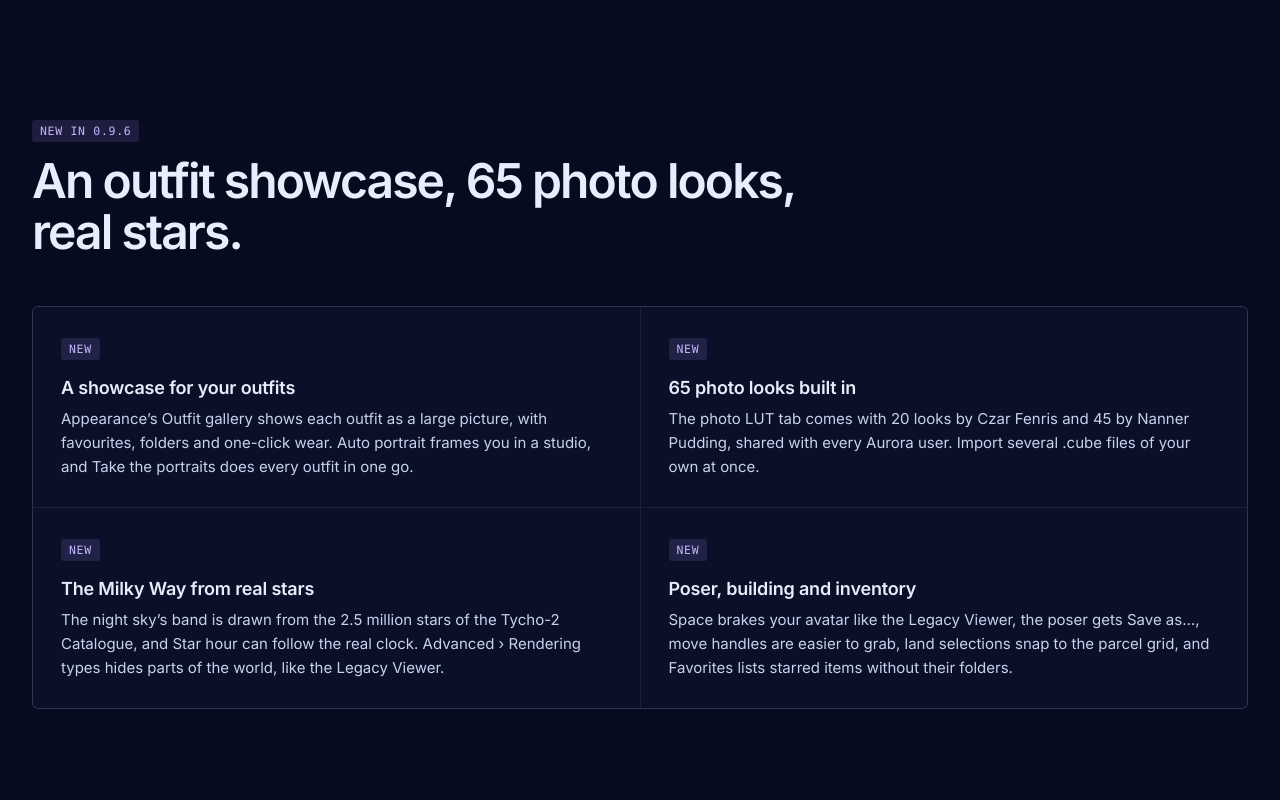
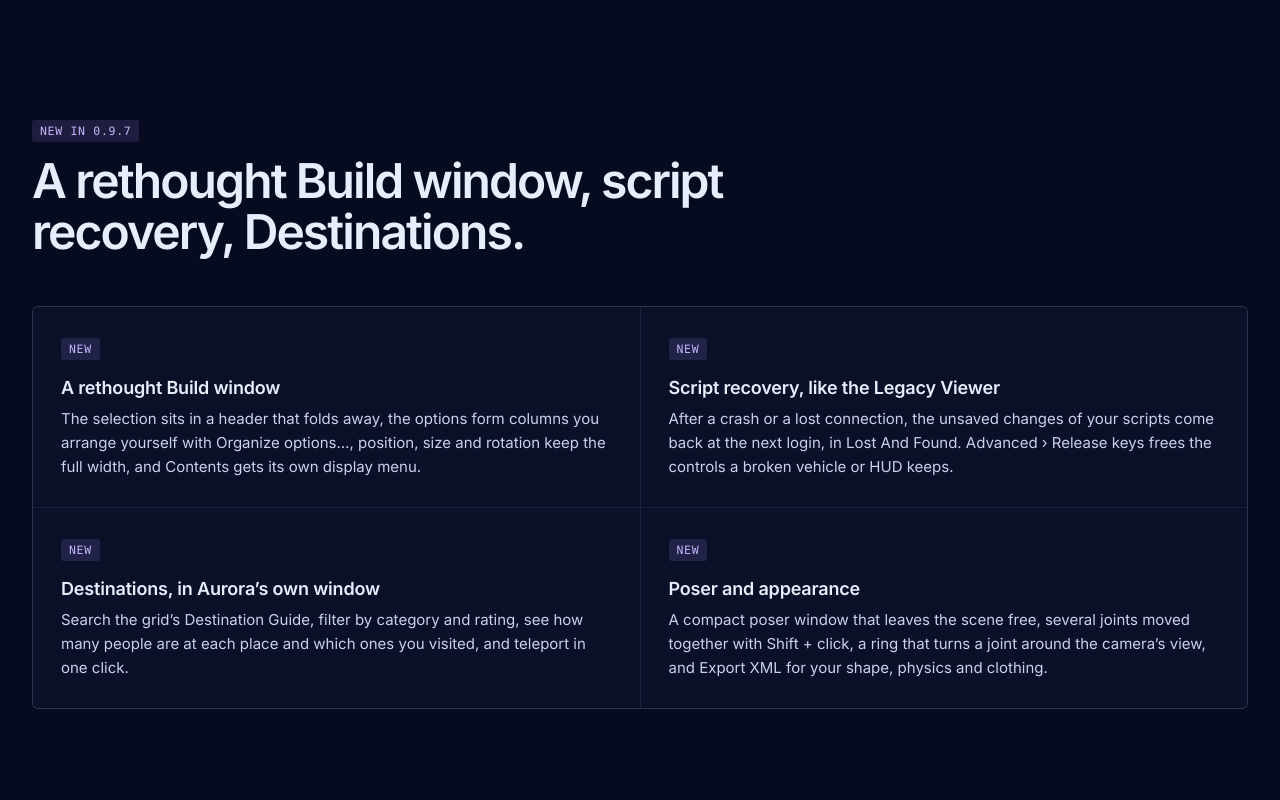
Before and after one commit to Aurora-Viewer/Aurora-Viewer-Website, a plain HTML site: page index.html in a window 1280 px wide. Shown: the part 920-1720 px from the top of the page. Drawn offline with Linux system fonts and the light colour scheme; no server answers.

Commit message:
Show the 0.9.7 highlights, version and news

```diff
--- a/assets/js/site.js
+++ b/assets/js/site.js
@@ -314,17 +314,17 @@
     'road.eyebrow': 'Feuille de route',
     'road.title': 'En chemin.',
     soon: 'Bientôt',
-    'new.chip': 'Nouveau dans la 0.9.6',
-    'new.title': 'Une vitrine pour vos tenues, 65 looks photo, de vraies étoiles.',
+    'new.chip': 'Nouveau dans la 0.9.7',
+    'new.title': 'La fenêtre Construction revue, la récupération de scripts, Destinations.',
     'new.badge': 'Nouveau',
-    'new.outfits.title': 'Une vitrine pour vos tenues',
-    'new.outfits.text': 'La Galerie des tenues d’Apparence montre chaque tenue en grande photo, avec les favoris, les dossiers et le port en un clic. Portrait auto vous cadre en studio, et Faire les portraits s’occupe de toutes vos tenues d’un coup.',
-    'new.luts.title': '65 looks photo intégrés',
-    'new.luts.text': 'L’onglet LUT du mode photo propose 20 looks de Czar Fenris et 45 de Nanner Pudding, partagés avec tous les utilisateurs d’Aurora. Importez plusieurs fichiers .cube à la fois.',
-    'new.sky.title': 'La Voie lactée des vraies étoiles',
-    'new.sky.text': 'La bande du ciel nocturne est faite des 2,5 millions d’étoiles du catalogue Tycho-2, et l’Heure des étoiles peut suivre la vraie horloge. Avancé › Types de rendu masque des parties du monde, comme dans le Legacy Viewer.',
-    'new.poser.title': 'Poser, construction et inventaire',
-    'new.poser.text': 'Espace freine votre avatar comme dans le Legacy Viewer, le poser gagne Enregistrer sous…, les poignées de déplacement se saisissent mieux, les sélections de terrain s’alignent sur la grille des parcelles, et Favoris liste les éléments étoilés sans leurs dossiers.',
+    'new.build.title': 'La fenêtre Construction revue',
+    'new.build.text': 'La sélection tient dans un en-tête repliable, les options forment des colonnes que vous rangez vous-même avec Organiser les options…, position, taille et rotation gardent toute la largeur, et Contenu a son propre menu d’affichage.',
+    'new.scripts.title': 'La récupération de scripts, comme dans le Legacy Viewer',
+    'new.scripts.text': 'Après un plantage ou une connexion perdue, les modifications non enregistrées de vos scripts reviennent à la connexion suivante, dans Objets perdus et trouvés. Avancé › Libérer les touches rend les contrôles qu’un véhicule ou un HUD cassé retient.',
+    'new.destinations.title': 'Destinations, dans la fenêtre d’Aurora',
+    'new.destinations.text': 'Cherchez dans le Guide des destinations de la grille, filtrez par catégorie et par note, voyez combien de personnes sont à chaque lieu et lesquels vous avez visités, et téléportez-vous en un clic.',
+    'new.poser.title': 'Poser et apparence',
+    'new.poser.text': 'Une fenêtre de poser compacte qui laisse la scène libre, plusieurs articulations bougées ensemble avec Maj + clic, un anneau qui tourne une articulation autour de l’axe de la caméra, et Exporter XML pour votre silhouette, votre physique et vos vêtements.',
     'road.water.title': 'Une eau plus vivante, finalisée',
     'road.water.text': 'Vagues, écume, caustiques et sillages sortis de leur stade expérimental.',
     'road.updates.title': 'Mises à jour en un clic sur Mac et Linux',
--- a/index.html
+++ b/index.html
@@ -73,8 +73,8 @@
   <div class="wrap hero-in">
     <div class="hero-copy">
       <p class="hero-tag">
-        <span class="vtag"><span data-i18n="pill.before">Version</span> <span data-version>0.9.6</span> <span data-i18n="pill.after">is out</span></span>
-        <span data-release-date data-date="2026-11-11T00:07:58Z">November 11, 2026</span>
+        <span class="vtag"><span data-i18n="pill.before">Version</span> <span data-version>0.9.7</span> <span data-i18n="pill.after">is out</span></span>
+        <span data-release-date data-date="DATE_PLACEHOLDER">November 12, 2026</span>
         <a href="https://github.com/Aurora-Viewer/Aurora-Viewer/releases/latest" data-release-link><span data-i18n="pill.notes">Release notes</span> →</a>
       </p>
       <h1 class="display h1" data-i18n="hero.title">Second Life,<br>beautifully fast.</h1>
@@ -102,13 +102,13 @@
 
 <section id="new" class="sec">
   <div class="wrap">
-    <p class="eyebrow"><span class="chip violet" data-i18n="new.chip">New in 0.9.6</span></p>
-    <h2 class="display h2" data-i18n="new.title">An outfit showcase, 65 photo looks, real stars.</h2>
+    <p class="eyebrow"><span class="chip violet" data-i18n="new.chip">New in 0.9.7</span></p>
+    <h2 class="display h2" data-i18n="new.title">A rethought Build window, script recovery, Destinations.</h2>
     <div class="feat">
-      <div class="card scard"><span class="chip violet" data-i18n="new.badge">New</span><h3 data-i18n="new.outfits.title">A showcase for your outfits</h3><p data-i18n="new.outfits.text">Appearance’s Outfit gallery shows each outfit as a large picture, with favourites, folders and one-click wear. Auto portrait frames you in a studio, and Take the portraits does every outfit in one go.</p></div>
-      <div class="card scard"><span class="chip violet" data-i18n="new.badge">New</span><h3 data-i18n="new.luts.title">65 photo looks built in</h3><p data-i18n="new.luts.text">The photo LUT tab comes with 20 looks by Czar Fenris and 45 by Nanner Pudding, shared with every Aurora user. Import several .cube files of your own at once.</p></div>
-      <div class="card scard"><span class="chip violet" data-i18n="new.badge">New</span><h3 data-i18n="new.sky.title">The Milky Way from real stars</h3><p data-i18n="new.sky.text">The night sky’s band is drawn from the 2.5 million stars of the Tycho-2 Catalogue, and Star hour can follow the real clock. Advanced › Rendering types hides parts of the world, like the Legacy Viewer.</p></div>
-      <div class="card scard"><span class="chip violet" data-i18n="new.badge">New</span><h3 data-i18n="new.poser.title">Poser, building and inventory</h3><p data-i18n="new.poser.text">Space brakes your avatar like the Legacy Viewer, the poser gets Save as…, move handles are easier to grab, land selections snap to the parcel grid, and Favorites lists starred items without their folders.</p></div>
+      <div class="card scard"><span class="chip violet" data-i18n="new.badge">New</span><h3 data-i18n="new.build.title">A rethought Build window</h3><p data-i18n="new.build.text">The selection sits in a header that folds away, the options form columns you arrange yourself with Organize options…, position, size and rotation keep the full width, and Contents gets its own display menu.</p></div>
+      <div class="card scard"><span class="chip violet" data-i18n="new.badge">New</span><h3 data-i18n="new.scripts.title">Script recovery, like the Legacy Viewer</h3><p data-i18n="new.scripts.text">After a crash or a lost connection, the unsaved changes of your scripts come back at the next login, in Lost And Found. Advanced › Release keys frees the controls a broken vehicle or HUD keeps.</p></div>
+      <div class="card scard"><span class="chip violet" data-i18n="new.badge">New</span><h3 data-i18n="new.destinations.title">Destinations, in Aurora’s own window</h3><p data-i18n="new.destinations.text">Search the grid’s Destination Guide, filter by category and rating, see how many people are at each place and which ones you visited, and teleport in one click.</p></div>
+      <div class="card scard"><span class="chip violet" data-i18n="new.badge">New</span><h3 data-i18n="new.poser.title">Poser and appearance</h3><p data-i18n="new.poser.text">A compact poser window that leaves the scene free, several joints moved together with Shift + click, a ring that turns a joint around the camera’s view, and Export XML for your shape, physics and clothing.</p></div>
     </div>
   </div>
 </section>
@@ -503,9 +503,9 @@
       <a class="btn btn-line" href="https://github.com/Aurora-Viewer/Aurora-Viewer/releases" data-i18n="news.all">All release notes</a>
     </div>
     <div class="news" data-news>
-      <a class="nrow" href="https://github.com/Aurora-Viewer/Aurora-Viewer/releases/tag/v0.9.6"><time datetime="2026-11-11">November 11, 2026</time><div class="nbody"><h3>Aurora 0.9.6: outfit showcase, auto portraits and 65 photo looks</h3><p>Appearance's Outfit gallery becomes a showcase: large pictures of your outfits, a rail for favourites, outfits without a picture and folders, and wear in one click (the small tiles stay in Preferences › Aurora). Auto portrait frames you in a studio for the outfit's free picture, Take the portraits does every outfit in one go, and an optional HD picture costs the grid's upload price. The photo LUT tab now holds 20 looks by Czar Fenris and 45 by Nanner Pudding, thank you both! Your cache and settings are kept.</p></div><span class="more" aria-hidden="true">→</span></a>
-      <article class="nrow"><time datetime="2026-11-11">November 11, 2026</time><div class="nbody"><h3>The Milky Way from real stars, and Rendering types</h3><p>The Milky Way is now drawn from the 2.5 million stars of the Tycho-2 Catalogue, with its star clouds and dark lanes, and Star hour can show the sky by the real clock. Advanced › Rendering types hides terrain, water, objects, avatars or particles to see behind them, like the Legacy Viewer. A Mac starts at the display's logical resolution with Mid-High quality, AMD RX 9000 cards keep their contact shadows, and HUD media answer first in busy regions.</p></div></article>
-      <article class="nrow"><time datetime="2026-11-11">November 11, 2026</time><div class="nbody"><h3>Poser, building, inventory and fixes</h3><p>Hold Space to brake your avatar, like the Legacy Viewer. The poser gets Save as… and shows where a pose went. Move handles are easier to grab, land selections snap to the parcel grid, and glTF materials keep 2K maps. Favorites lists starred items without their folders, and the delete confirmation can be turned off. Region / Estate asks before a change that can send people home. Thanks to anne-skydancer, circuskid, emmelinedevere, Gaalrauch, KanikaBreed, LisaScheers, Marakiinfinity, Memekiller, Nowalski and Odessa-Draekavik.</p></div></article>
+      <a class="nrow" href="https://github.com/Aurora-Viewer/Aurora-Viewer/releases/tag/v0.9.7"><time datetime="2026-11-12">November 12, 2026</time><div class="nbody"><h3>Aurora 0.9.7: a rethought Build window, script recovery and Destinations</h3><p>The Build window is reorganised: the selection sits in a header that folds away, the options form columns above the tabs that you arrange as you like with Organize options…, position, size and rotation keep the full width, and Contents gets its own display menu. After a crash or a lost connection, Script recovery brings back the unsaved changes of your scripts at the next login, in Lost And Found. Destinations opens Aurora's own window on the Destination Guide: search, categories, ratings and a one-click teleport. Your cache and settings are kept.</p></div><span class="more" aria-hidden="true">→</span></a>
+      <article class="nrow"><time datetime="2026-11-12">November 12, 2026</time><div class="nbody"><h3>Poser, appearance and avatars</h3><p>The poser gets a compact window that leaves the scene free, Shift + click to move several joints together, and a ring that turns a joint around the camera's view. Export XML, next to Import XML in the shape, physics and clothing editors, saves an appearance file, and Appearance's gear menu exports your whole look. Your avatar plays the talk, shout and whisper animations in nearby chat, Reload avatar in the right-click menu repairs an avatar that looks broken, and the wet and shine layers of mesh bodies now show.</p></div></article>
+      <article class="nrow"><time datetime="2026-11-12">November 12, 2026</time><div class="nbody"><h3>More like the Legacy Viewer, and fixes</h3><p>Script dialogs per object keeps one menu per object instead of a pile. Advanced › Release keys frees the controls a broken vehicle or HUD keeps, and a teleport in progress can be cancelled. Group notices also appear in the group's chat, Preferred browser chooses where web links open, and the Milky Way is fainter, with its own slider. On OpenSim, Request Admin Status turns on admin powers (god mode). Thanks to anne-skydancer, Bruica, circuskid, Gaalrauch, iGao, KanikaBreed, Marakiinfinity, Nowalski and Odessa-Draekavik.</p></div></article>
     </div>
   </div>
 </section>
```
Also changed, not shown: download/index.html (+16 -16 lines).
